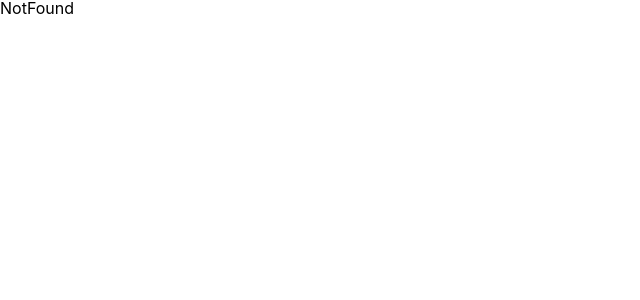
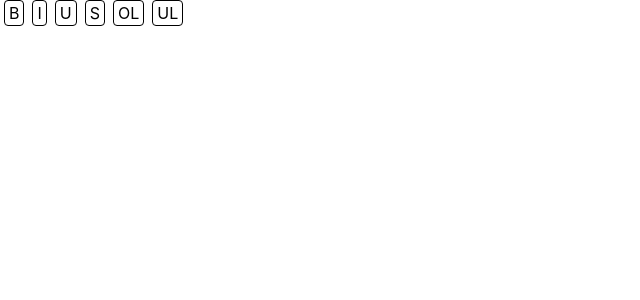
Before and after one commit to seokahee/RE-V-UP-VER3, a Next.js app: page /editor in a window 1280 px wide. Before the commit this address had no page. Shown: the top 300 px of the page, without its empty margins (0-640 px from the left). Built offline with nearby package versions, Linux system fonts and the light colour scheme.

Commit message:
Feat(#14): WYSIWYG 기본 에디터 신규

```diff
--- /dev/null
+++ b/src/app/(auth)/editor/page.tsx
@@ -0,0 +1,11 @@
+"use client"
+
+import BasicEditor from "@/components/editor/BasicEditor";
+
+export default function Home() {
+  return (
+    <>
+      <BasicEditor />
+    </>
+  );
+}
--- a/src/app/globals.css
+++ b/src/app/globals.css
@@ -11,7 +11,6 @@
 html,
 body,
 div,
-span,
 applet,
 object,
 iframe,
@@ -47,16 +46,11 @@ sub,
 sup,
 tt,
 var,
-b,
 u,
-i,
 center,
 dl,
 dt,
 dd,
-ol,
-ul,
-li,
 fieldset,
 form,
 label,
@@ -111,11 +105,6 @@ section {
   display: block;
 }
 
-ol,
-ul {
-  list-style: none;
-}
-
 blockquote,
 q {
   quotes: none;
--- /dev/null
+++ b/src/components/editor/BasicEditor.tsx
@@ -0,0 +1,39 @@
+import React, { useRef } from "react";
+
+const BasicEditor = () => {
+  const editorRef = useRef<HTMLDivElement>(null);
+
+  const setStyle = (style: string): void => {
+    if (editorRef.current) {
+      document.execCommand(style);
+      focusEditor();
+    }
+  };
+
+  const focusEditor = () => {
+    if (editorRef.current) {
+      editorRef.current.focus({ preventScroll: true });
+    }
+  };
+
+  const buttonStyle = "btn mx-1 p-1 border border-solid border-black rounded";
+
+  return (
+    <>
+      <button className={buttonStyle} onClick={() => setStyle('bold')}>B</button>
+      <button className={buttonStyle} onClick={() => setStyle('italic')}>I</button>
+      <button className={buttonStyle} onClick={() => setStyle('underline')}>U</button>
+      <button className={buttonStyle} onClick={() => setStyle('strikeThrough')}>S</button>
+      <button className={buttonStyle} onClick={() => setStyle('insertOrderedList')}>OL</button>
+      <button className={buttonStyle} onClick={() => setStyle('insertUnorderedList')}>UL</button>
+      <div
+        id="editor"
+        ref={editorRef}
+        contentEditable={true}
+        className="border border-gray-300 min-h-32 p-2 m-5"
+      ></div>
+    </>
+  );
+};
+
+export default BasicEditor;
```
